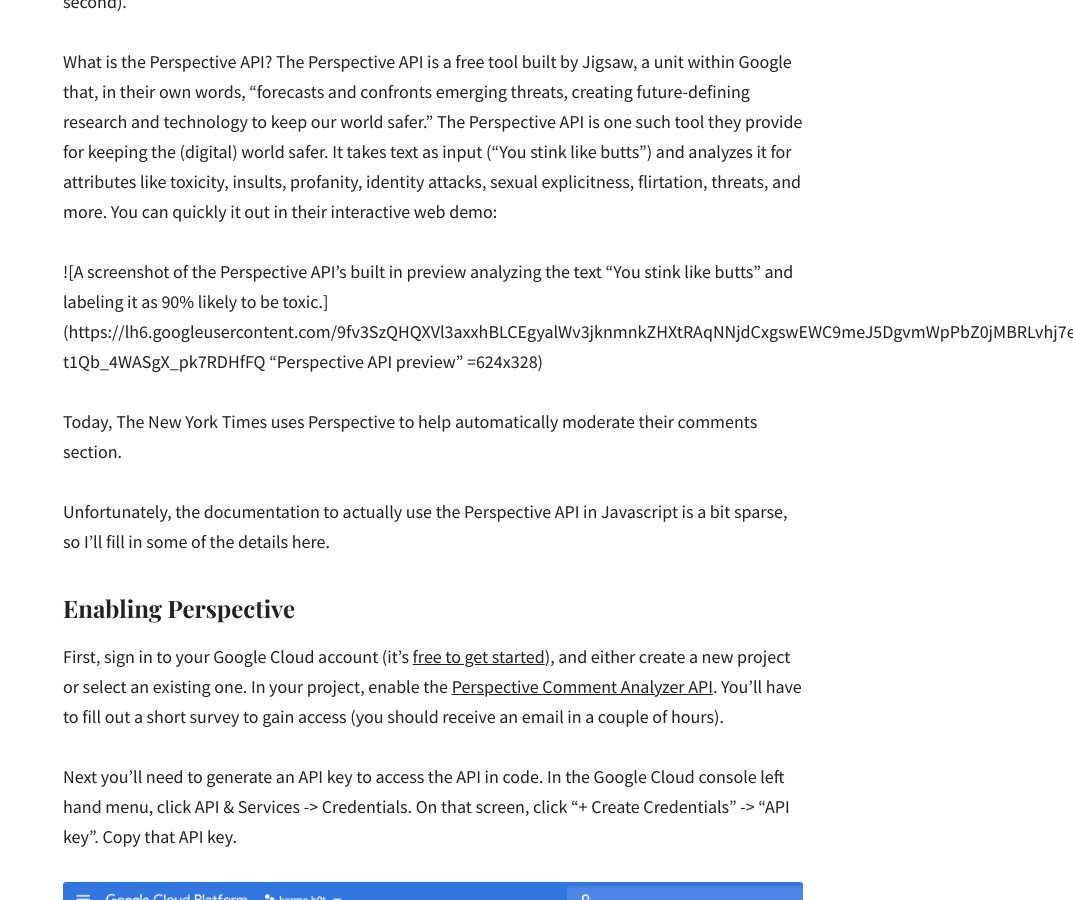
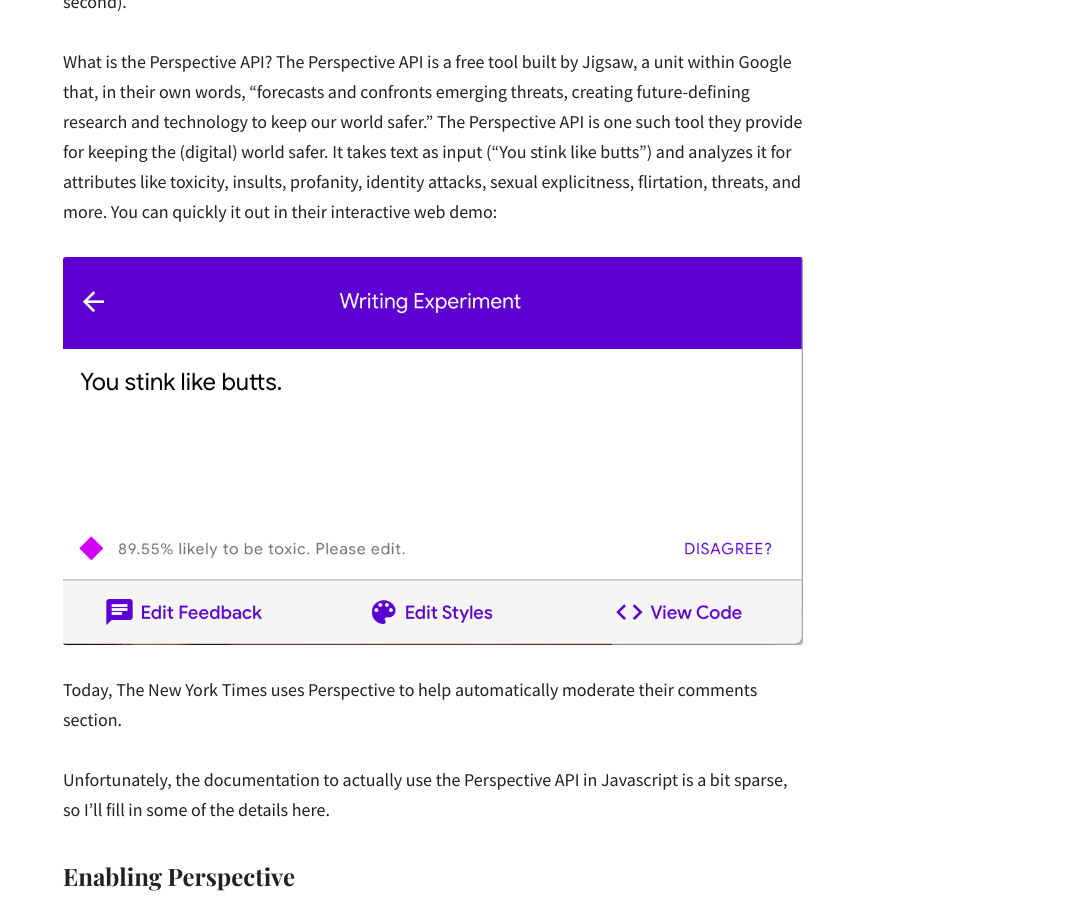
Before and after one commit to dalequark/daleonai, a Jekyll site: the page built from _posts/2020-06-30-build-your-own-ai-moderator-bot-for-discord-with-the-perspective-api.md, in a window 1280 px wide and 900 px high, scrolled down 4029 px. Shown: the whole window, without its empty margins (207-1280 px from the left). Built offline with Jekyll 4.4.1, drawn with Linux system fonts in a browser that asks for light colours; some web fonts are replaced; comment, search, counter and statistics services are not loaded; some of the changed text lies outside the part shown.

Commit message:
Update from Forestry.io Dale updated _posts/2020-06-30-build-your-own-ai-moderator-bot-for-discord-with-the-perspective-api.md

```diff
--- a/_posts/2020-06-30-build-your-own-ai-moderator-bot-for-discord-with-the-perspective-api.md
+++ b/_posts/2020-06-30-build-your-own-ai-moderator-bot-for-discord-with-the-perspective-api.md
@@ -69,7 +69,7 @@
 What is the Perspective API?
 The Perspective API is a free tool built by Jigsaw, a unit within Google that, in their own words, “forecasts and confronts emerging threats, creating future-defining research and technology to keep our world safer.” The Perspective API is one such tool they provide for keeping the (digital) world safer. It takes text as input (“You stink like butts”) and analyzes it for attributes like toxicity, insults, profanity, identity attacks, sexual explicitness, flirtation, threats, and more. You can quickly it out in their interactive web demo:
 
-![A screenshot of the Perspective API's built in preview analyzing the text "You stink like butts" and labeling it as 90% likely to be toxic.](https://lh6.googleusercontent.com/9fv3SzQHQXVl3axxhBLCEgyalWv3jknmnkZHXtRAqNNjdCxgswEWC9meJ5DgvmWpPbZ0jMBRLvhj7ekO9uELfJ2B8jwheKPCcHF2SBSBcJutvHnOW6bk-t1Qb_4WASgX_pk7RDHfFQ "Perspective API preview" =624x328)
+![Example of Perspective interactive demo](/images/screen-shot-2020-06-30-at-11-10-09-am.png "Example of Perspective interactive demo")
 
 Today, The New York Times uses Perspective to help automatically moderate their comments section.
 
@@ -197,7 +197,7 @@
 
 If you scroll up, just above the BOT PERMISSIONS panel, you should see a url, like: `https://discord.com/api/oauth2/authorize?client_id=YOUR_CLIENT_ID&permissions=2114&scope=bot`. Paste that url in your browser. If everything’s set up correctly, you should be able to add your bot to your server. And there you go! You created your first Discord bot without writing a single line of code. But right now, it doesn’t do anything. You need to give it a brain.
 
-\###Building a Discord Moderator
+### Building a Discord Moderator
 
 In this project, our bot’s brain lives in the file `discord.js.`
 
```
